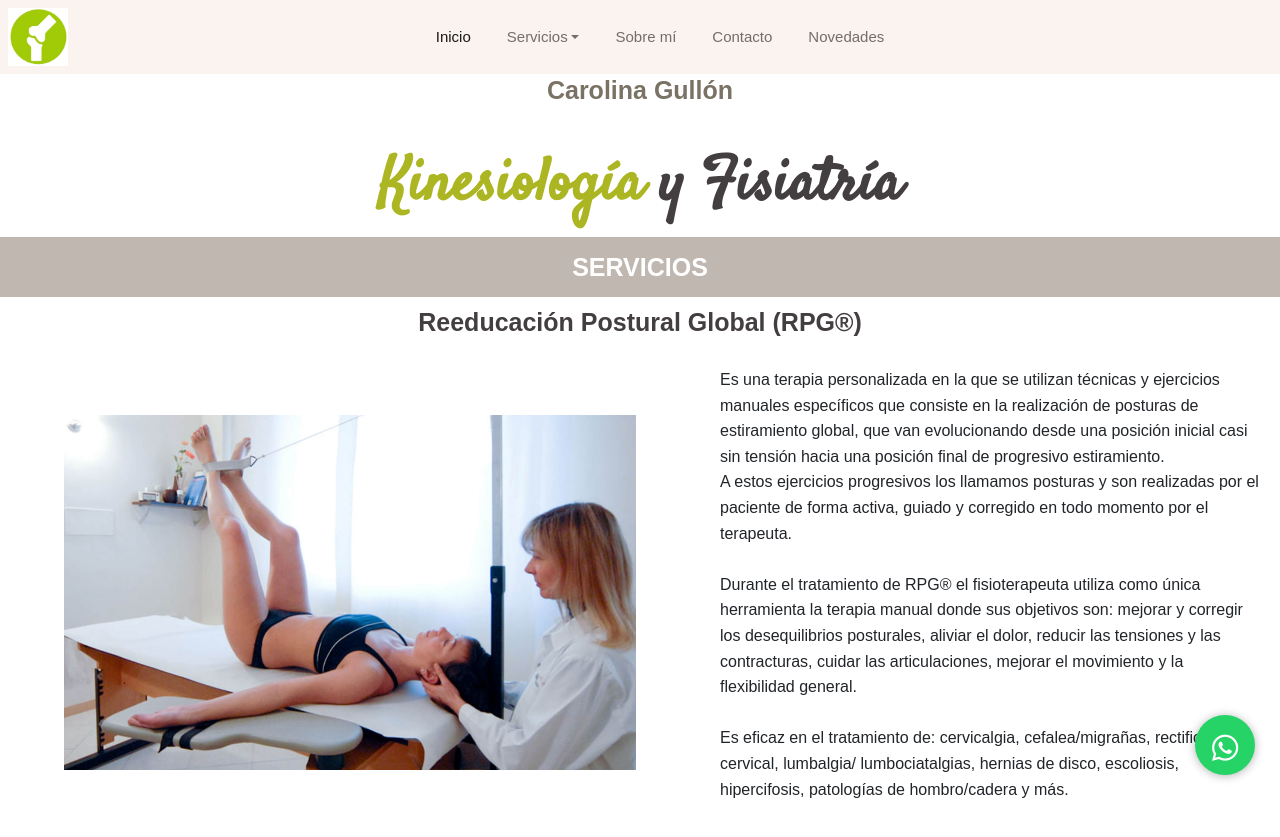
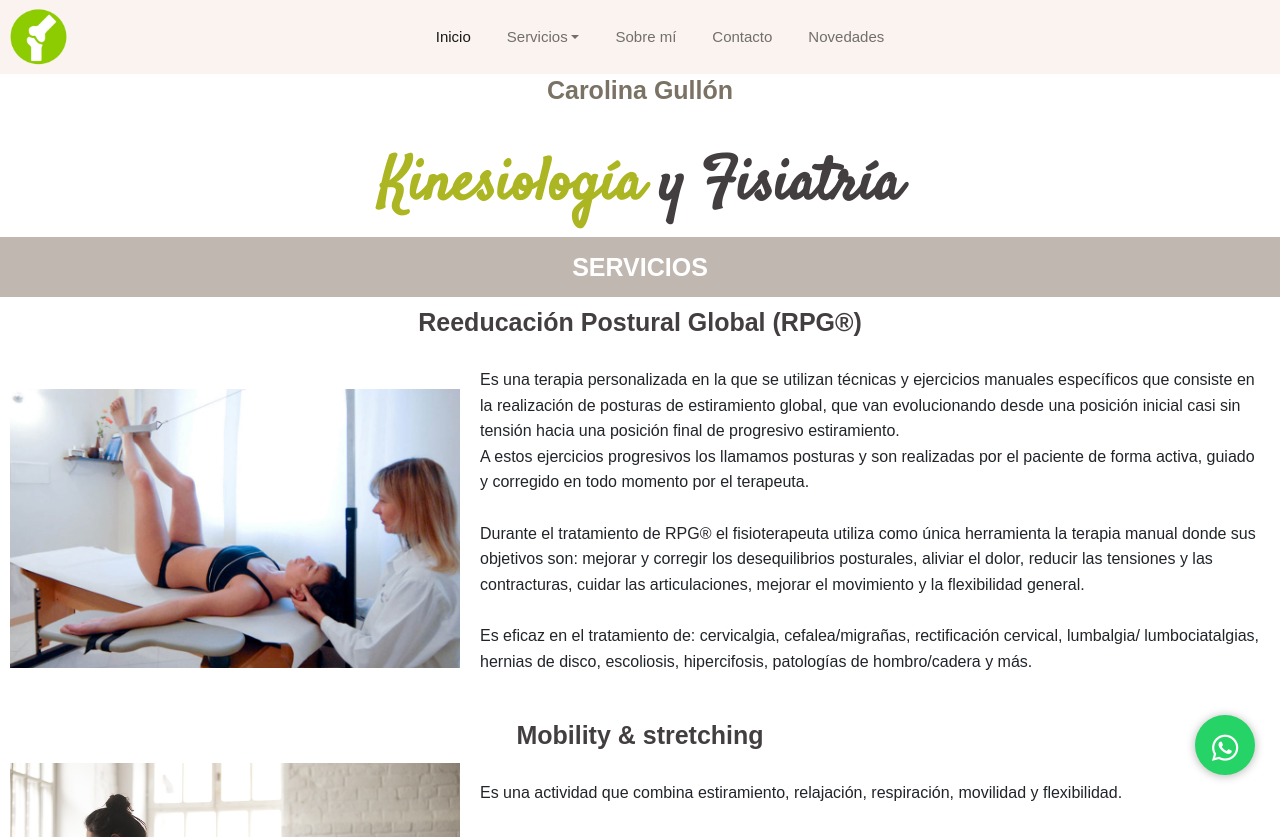
Before and after one commit to carogullon/Kinesiologia-y-fisiatria, a website: page servicios.html in a window 1280 px wide. Shown: the top 837 px of the page. Drawn offline with nearby package versions, Linux system fonts and the light colour scheme; a web font is replaced by a local one.

Commit message:
ultimos cambios al proyecto final

```diff
--- a/scss/_tipografia.scss
+++ b/scss/_tipografia.scss
@@ -241,13 +241,20 @@ p {
         flex-direction: column;
         width:100%;
     }
+    .tituloServ {
+        margin-top: 15px;
+        margin-bottom: 15px;
+        text-align:center;
+    }
     .hijoServ {
         display:flex;
         flex-direction: row;
         justify-content: center;
         align-items:center;
-        img {
-            width:700px;
+        .bordesRedondeados {
+            width:450px;
+            padding:0;
+            margin-left:10px;
         }
     }
 }
--- a/servicios.html
+++ b/servicios.html
@@ -15,7 +15,7 @@
     <link href="https://fonts.googleapis.com/css2?family=Satisfy&display=swap" rel="stylesheet">
     <link rel="stylesheet" href="https://fontawesome.com/v5.15/icons/whatsapp?style=brands">
     <script src="https://kit.fontawesome.com/c8bfb8fcf1.js" crossorigin="anonymous"></script>
-    <link rel="icon" href="images/logo.ico.jpg">
+    <link rel="icon" href="images/WhatsApp Image 2021-05-26 at 13.09.24.png">
     <title>Servicios</title>
 </head>
 
@@ -27,7 +27,7 @@
                 <div class="header__container">
                       <!-- empieza menú de navegación-->
                       <nav class="navbar navbar-expand-lg navbar-light bg-light">
-                        <img src="images/logo2.jpg" alt="logo" class="logo" width="60px">
+                        <img src="images/WhatsApp Image 2021-05-26 at 13.09.24.png" alt="logo" class="logo" width="60px">
                         <button class="navbar-toggler" type="button" data-bs-toggle="collapse" data-bs-target="#navbarSupportedContent" aria-controls="navbarSupportedContent" aria-expanded="false" aria-label="Toggle navigation">
                             <span class="navbar-toggler-icon"></span>
                         </button>
```
Also changed, not shown: contacto.html (+2 -2 lines), index.html (+2 -2 lines), novedades.html (+2 -2 lines), sobre-mi.html (+2 -2 lines), css/estilos.css, images/WhatsApp Image 2021-05-26 at 13.09.24.png (added).
